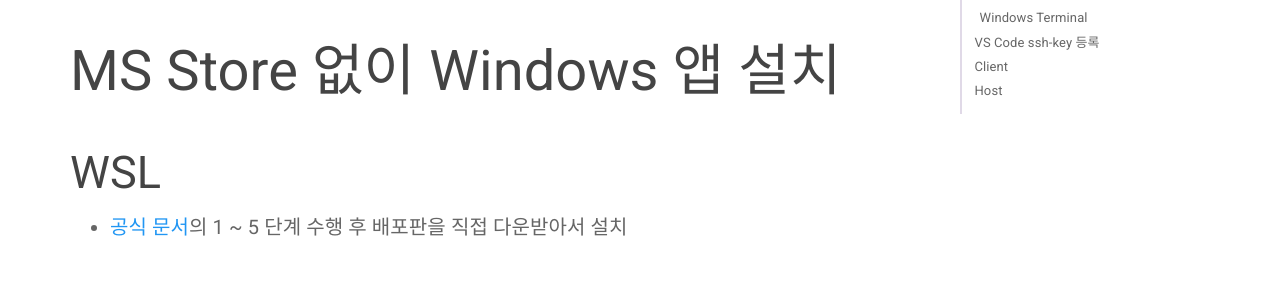
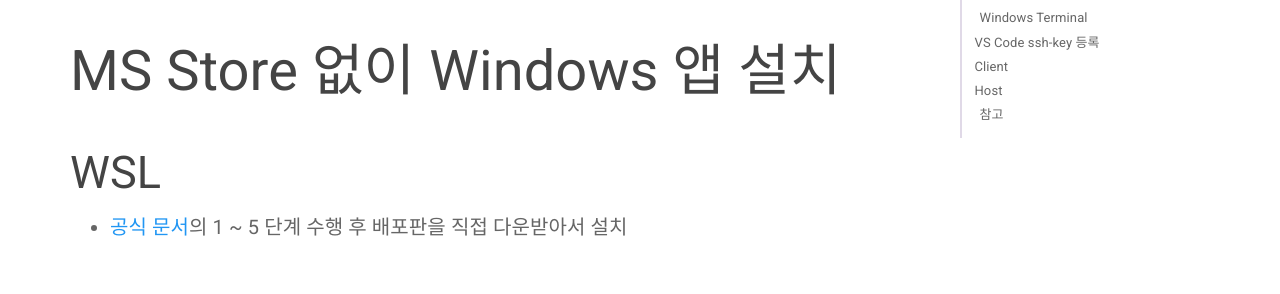
Before and after one commit to HyungjunAn/HyungjunAn.github.io, a Jekyll site: the page built from _posts/cs/2022-03-30-setting_tips.md, in a window 1280 px wide and 1400 px high. Shown: the part 320-614 px from the top of the window. Built offline with Jekyll 4.4.1, drawn with Linux system fonts in a browser that asks for light colours.

Commit message:
update post: add referance

````diff
--- a/_posts/cs/2022-03-30-setting_tips.md
+++ b/_posts/cs/2022-03-30-setting_tips.md
@@ -55,3 +55,7 @@
   ForwardAgent yes
   IdentityFile ~/.ssh/id_rsa
 ```
+
+## 참고
+- [Blog 1](https://otugi.tistory.com/344)
+- [Blog 2](https://snwo.tistory.com/173)
````
